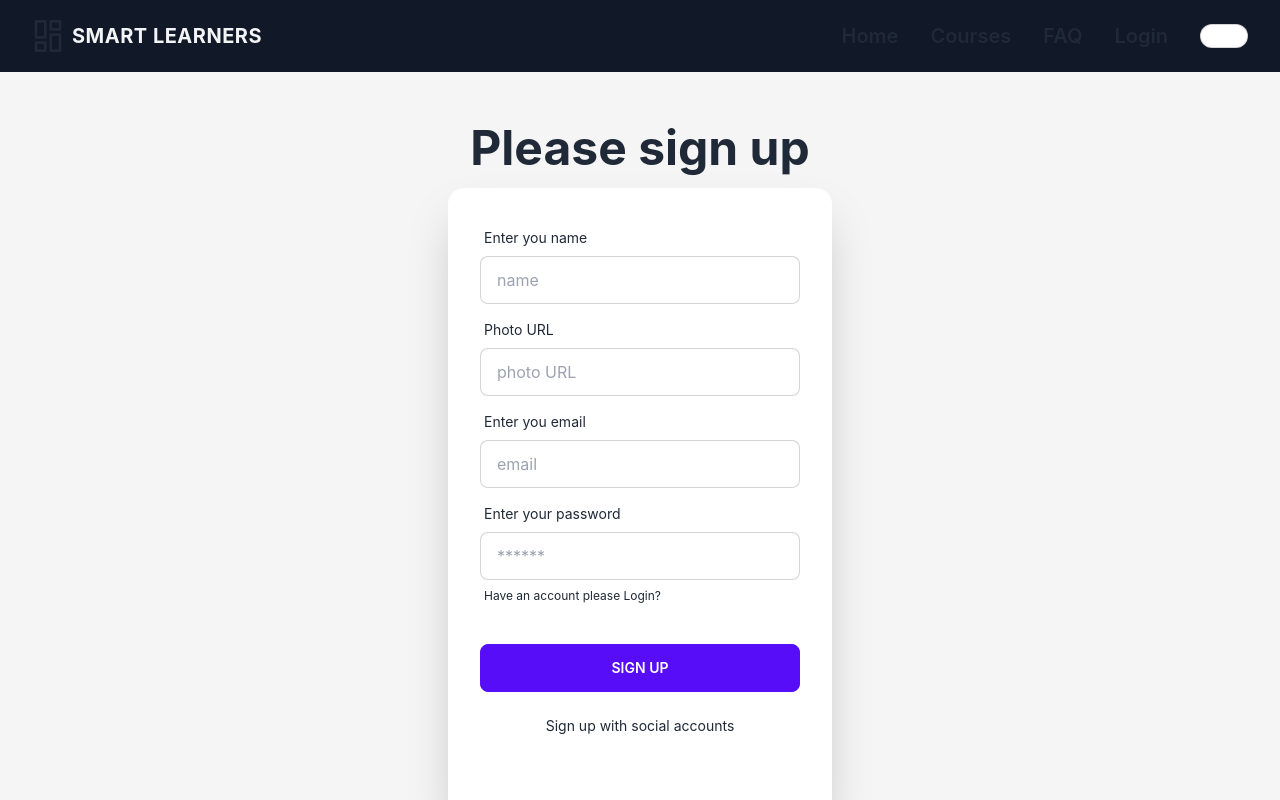
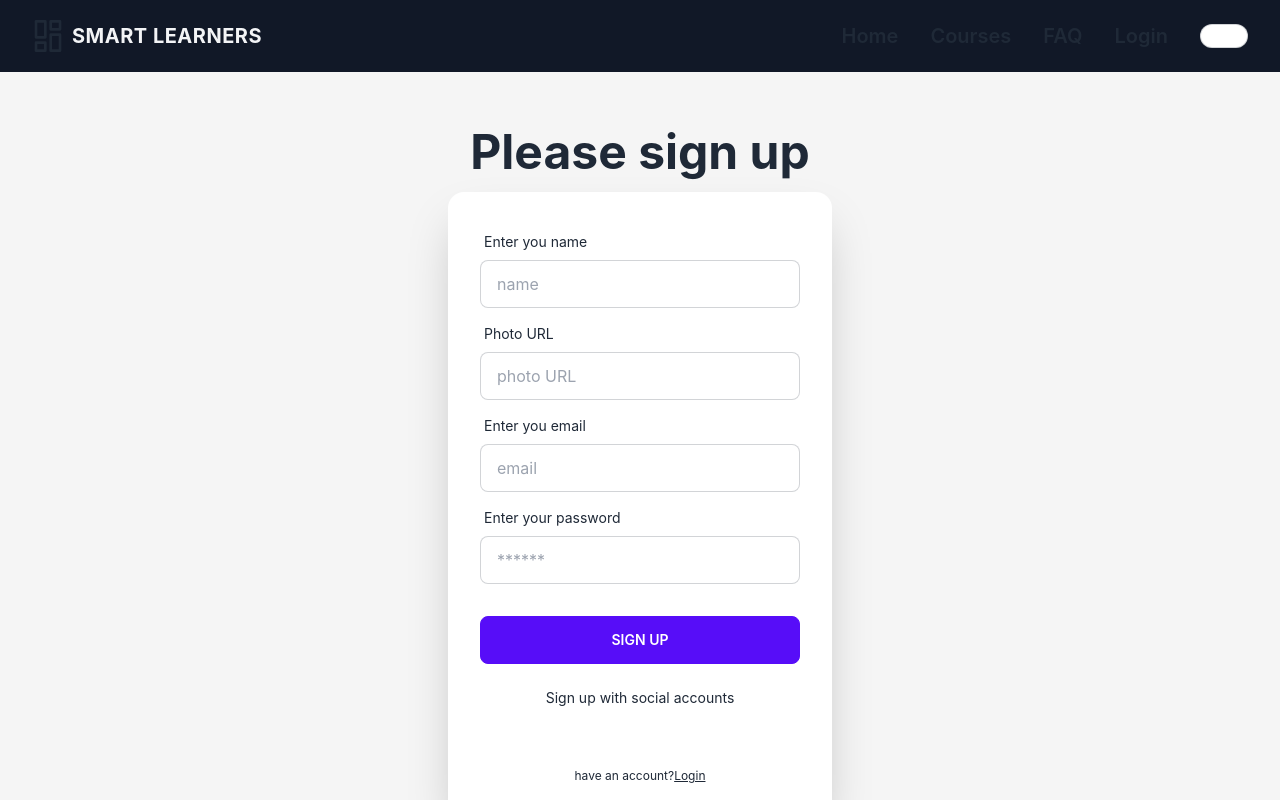
Before and after one commit to RakinulIslam1/E-learning-platform, a React (Create React App) app: page /signup in a window 1280 px wide. Shown: the top 800 px of the page. Built offline with nearby package versions, Linux system fonts and the light colour scheme; the HTML template or start-up script is replaced by a standard one.

Commit message:
toggle done

```diff
--- a/src/Context/UserContext.js
+++ b/src/Context/UserContext.js
@@ -1,11 +1,14 @@
-import React from 'react';
+import React, { createContext } from 'react';
+
+export const AuthContext = createContext();
+
+const UserContext = ({children}) => {
 
 
-const UserContext = () => {
     return (
-        <div>
-
-        </div>
+        <AuthContext.Provider>
+            {children}
+        </AuthContext.Provider>
     );
 };
 
--- a/src/components/Home/Home.css
+++ b/src/components/Home/Home.css
@@ -6,4 +6,5 @@
     display: grid;
     grid-template-columns: 6fr 6fr;
     align-items: center;
+    margin: 20px;
 }
--- a/src/components/Home/Home.js
+++ b/src/components/Home/Home.js
@@ -11,7 +11,7 @@ const Home = () => {
             ❝ Let's achive our goal ❞
           </h1>
           <h2 className="text-2xl text-black font-semibold">
-            An online education, then, can serve two goals. For students lucky
+            An online education can serve two goals. For students lucky
             enough to have access to great teachers, blended learning can mean
             even better outcomes at the same or lower cost. And for the millions
             here and abroad who lack access to good, in-person education, online
--- a/src/components/Login/Login.js
+++ b/src/components/Login/Login.js
@@ -35,21 +35,20 @@ const Login = () => {
                       name="password"
                       required
                     />
-                    <label className="label">
-                      <Link
-                        to="/signup"
-                        className="label-text-alt link link-hover"
-                      >
-                        Dont't have an account please register?
-                      </Link>
-                    </label>
                   </div>
                   <div className="form-control mt-6">
                     <button className="btn btn-primary">Login</button>
                   </div>
-
-
-
+                  <p className="text-xs text-center sm:px-6 dark:text-gray-400">
+                    Don't have an account?
+                     <Link
+                      rel="noopener noreferrer"
+                      to="/signup"
+                      className="underline dark:text-gray-100"
+                    >
+                      Sign up
+                    </Link>
+                  </p>
                 </div>
               </div>
             </div>
--- a/src/components/Signup/Signup.js
+++ b/src/components/Signup/Signup.js
@@ -1,5 +1,5 @@
-import React from 'react';
-import { Link } from 'react-router-dom';
+import React from "react";
+import { Link } from "react-router-dom";
 
 const Signup = () => {
   return (
@@ -61,14 +61,6 @@ const Signup = () => {
                     name="password"
                     required
                   />
-                    <label className="label">
-                      <Link
-                        to="/login"
-                        className="label-text-alt link link-hover"
-                      >
-                        Have an account please Login?
-                      </Link>
-                    </label>
                 </div>
                 <div className="form-control mt-6">
                   <button className="btn btn-primary">Sign up</button>
@@ -108,6 +100,16 @@ const Signup = () => {
                     </svg>
                   </button>
                 </div>
+                <p className="text-xs text-center sm:px-6 dark:text-gray-400">
+                  have an account?
+                  <Link
+                    rel="noopener noreferrer"
+                    to="/login"
+                    className="underline dark:text-gray-100"
+                  >
+                    Login
+                  </Link>
+                </p>
               </div>
             </div>
           </div>
--- a/src/index.js
+++ b/src/index.js
@@ -3,11 +3,14 @@ import ReactDOM from 'react-dom/client';
 import './index.css';
 import App from './App';
 import reportWebVitals from './reportWebVitals';
+import UserContext from './Context/UserContext';
 
 const root = ReactDOM.createRoot(document.getElementById('root'));
 root.render(
   <React.StrictMode>
-    <App />
+    <UserContext>
+      <App />
+    </UserContext>
   </React.StrictMode>
 );
 
```
Lines whose indentation alone changed are shown as unchanged.
